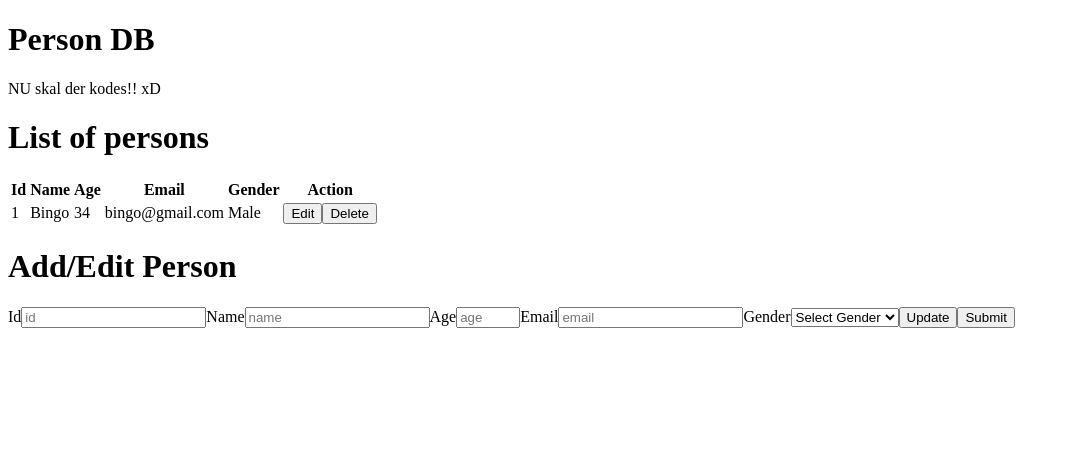
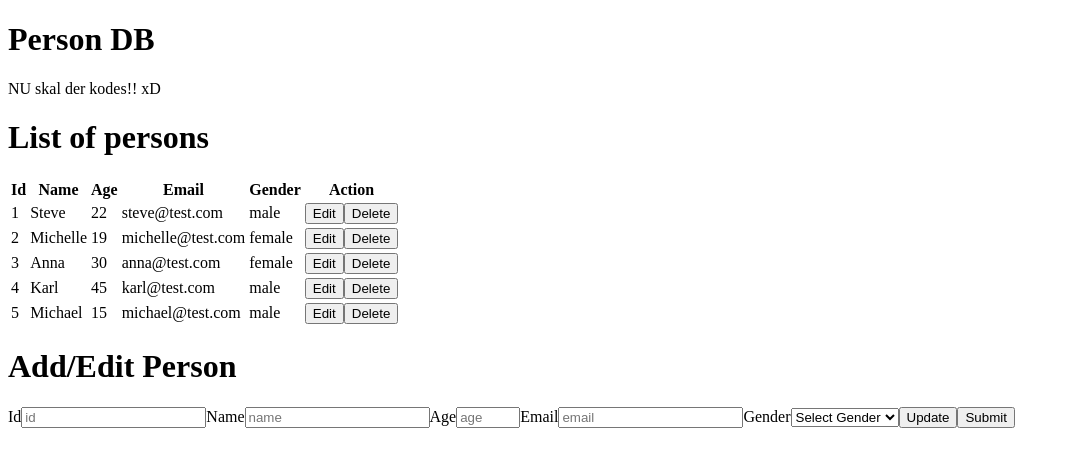
Before and after one commit to Jenjolen/React-Forms-CRUD_24-11-2024, a React (Vite) app: page / in a window 1280 px wide. Shown: the top 466 px of the page, without its empty margins (0-1070 px from the left). Built offline with nearby package versions, Linux system fonts and the light colour scheme; data requests are answered from the project's data file.

Commit message:
færdiggjort video 3 (forms_03) - hvor vi har fetchet data fra API og fisket dataen ud via getPersons metoden

```diff
--- a/src/App.jsx
+++ b/src/App.jsx
@@ -2,15 +2,32 @@
 import './styles/App.css'
 import PersonList from './components/PersonList'
 import PersonForm from './components/PersonForm'
+import { useState, useEffect } from 'react'
+import { fetchData } from './util/persistence'
 
 function App() {
 
+  const [persons, setPersons] = useState([])
+
+  const APIURL = "http://localhost:3000/api"
+
+  function getPersons(callback) {
+    // Fetch data
+    fetchData(APIURL, callback)
+
+  }
+
+  useEffect(() => {
+   // hente alle persons med getPersons
+   getPersons((data) => setPersons(data))
+
+  }, []);
 
   return (
     <div>
       <h1>Person DB</h1>
       <p>NU skal der kodes!! xD</p>
-      <PersonList />
+      <PersonList persons={persons} />
       <PersonForm />
     </div>
   )
--- a/src/components/PersonList.jsx
+++ b/src/components/PersonList.jsx
@@ -1,4 +1,4 @@
-function PersonList() {
+function PersonList({persons}) {
     return ( <div>
 
         <h1>List of persons</h1>
@@ -14,17 +14,24 @@ function PersonList() {
         </tr>
     </thead>
     <tbody>
-        <tr>
-        <td>1</td>
-        <td>Bingo</td>
-        <td>34</td>
-        <td>bingo@gmail.com</td>
-        <td>Male</td>
+
+            {persons.map(
+                (person) => (
+        <tr key={crypto.randomUUID}>
+        <td>{person.id}</td>
+        <td>{person.name}</td>
+        <td>{person.age}</td>
+        <td>{person.email}</td>
+        <td>{person.gender}</td>
         <td>
             <button>Edit</button>
             <button>Delete</button>
         </td>
         </tr>
+                )
+
+            )}
+
     </tbody>
     </table>
 
--- /dev/null
+++ b/src/util/persistence.js
@@ -0,0 +1,31 @@
+export function fetchData(url, callback, method, body) {
+
+    const headers =
+        {
+            'Accept': 'application/json'
+        }
+
+    if (method === 'POST' || method === 'PUT') {
+        headers['Content-Type'] = 'application/json'
+    }
+
+    const options = {
+        method,
+        headers
+    }
+
+    if (body) {
+        options.body = JSON.stringify(body);
+    }
+
+    fetch(url, options)
+        .then(res => res.json())
+        .then(data => callback(data))
+        .catch(err => {
+            if (err.status) {
+                err.fullError.then(e => console.log(e.detail))
+            } else {
+                console.log("Network error");
+            }
+        })
+}
```
